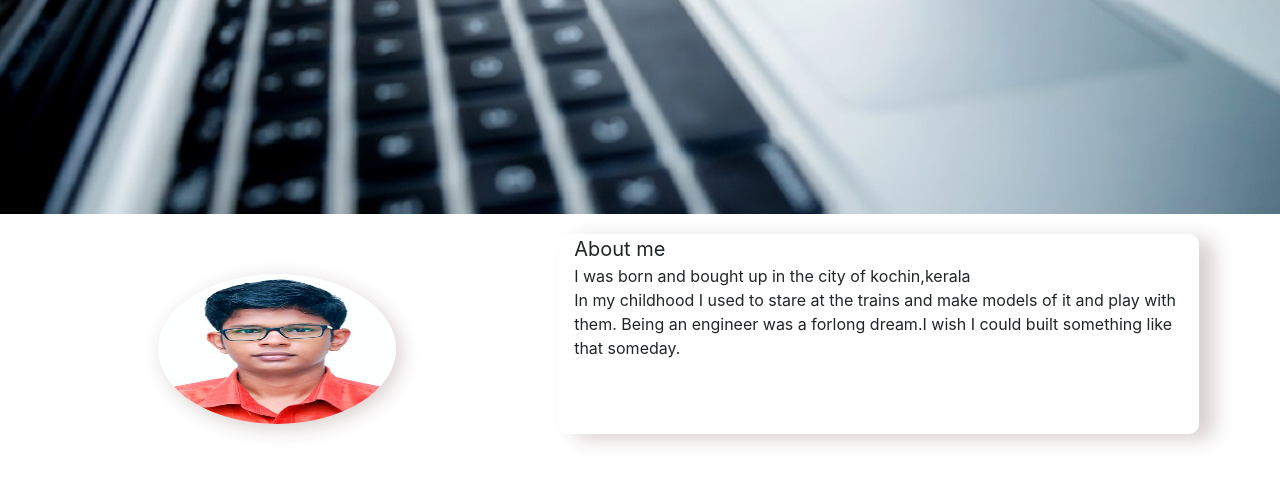
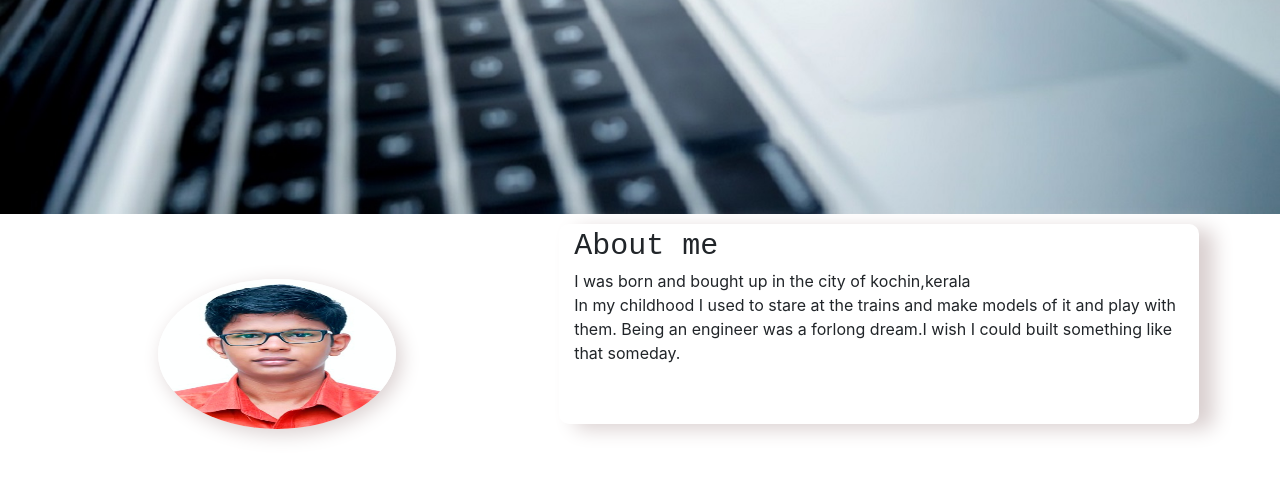
Before and after one commit to jellyjaeger/soorajcv.github.io, a plain HTML site: page index.html in a window 1280 px wide. Shown: the part 535-1014 px from the top of the page. Drawn offline with nearby package versions, Linux system fonts and the light colour scheme.

Commit message:
Update portfoliocss.css

```diff
--- a/portfoliocss.css
+++ b/portfoliocss.css
@@ -54,7 +54,8 @@ width:30px;
 }
 .about-heading
 {
-    font-size:20px;
+    font-size:30px;
+    font-family: 'Courier New', Courier, monospace;
 }
 @media all and (min-width:320px)
 {
@@ -67,6 +68,7 @@ width:30px;
     {
         margin-left:0;
         height:300px;
+        margin-top:10px;
 
     }
     .intro-para
```
